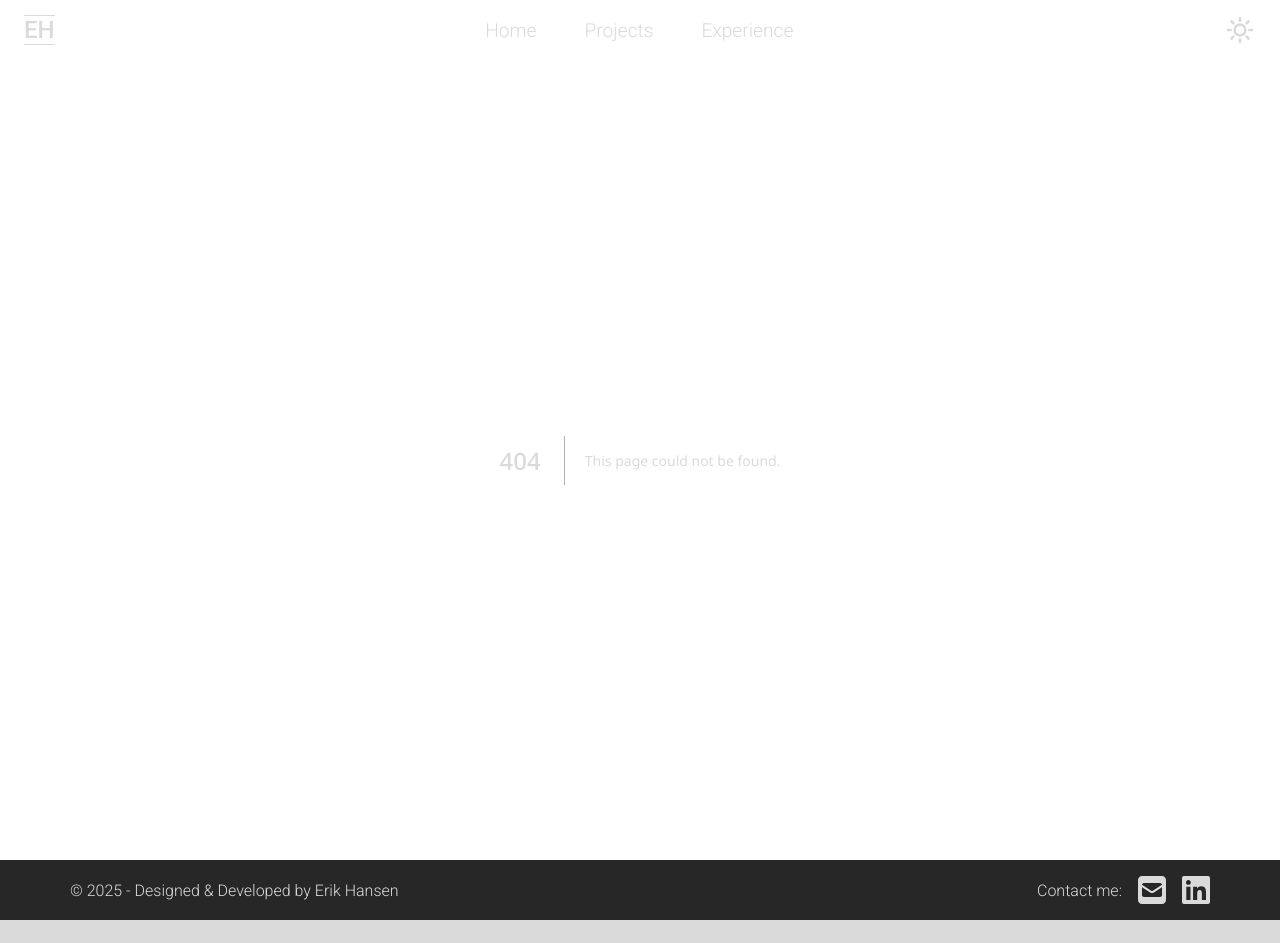
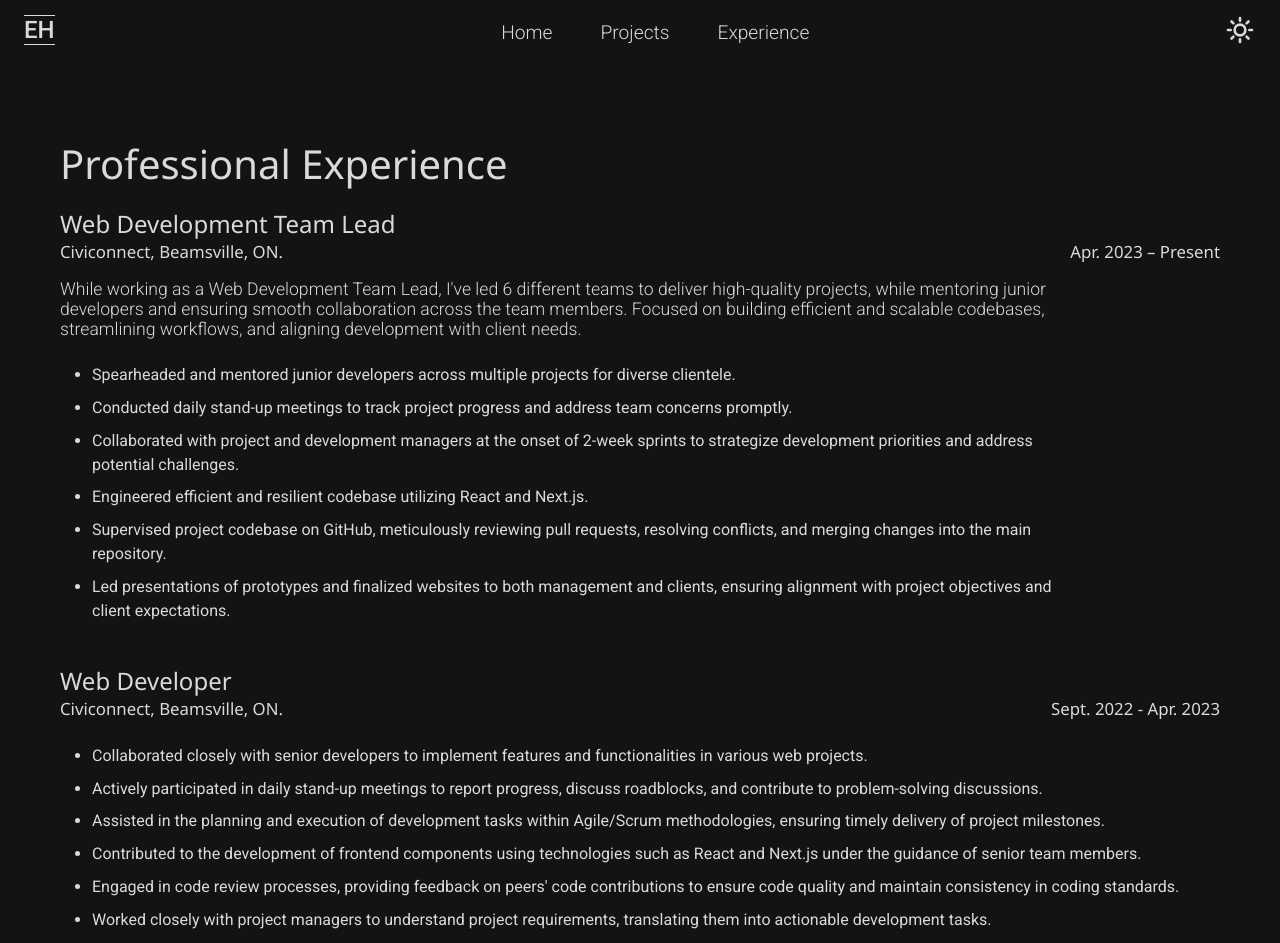
Before and after one commit to EHansen94/portfolio, a Next.js app: page /experience in a window 1280 px wide. Before the commit this address had no page. Shown: the top 943 px of the page. Before the commit the page ends 920 px from the top, so only its background shows below. Built offline with nearby package versions, Linux system fonts and the light colour scheme.

Commit message:
experiences page layout, navbar fixes

```diff
--- a/src/components/Navbar.jsx
+++ b/src/components/Navbar.jsx
@@ -3,12 +3,6 @@ import { useRouter } from "next/router";
 import { DarkModeContext } from "@/util/darkModeContext";
 import Link from "next/link";
 import styles from "@/styles/components/Navbar.module.css";
-import homeL from "../../public/icons/home.svg";
-import homeD from "../../public/icons/home-dark.svg";
-import projectsL from "../../public/icons/projects.svg";
-import projectsD from "../../public/icons/projects-dark.svg";
-import contactL from "../../public/icons/contact.svg";
-import contactD from "../../public/icons/contact-dark.svg";
 import sun from "../../public/icons/sun.svg";
 import { FontAwesomeIcon } from "@fortawesome/react-fontawesome";
 import { faMoon } from "@fortawesome/free-regular-svg-icons";
--- a/src/pages/_app.js
+++ b/src/pages/_app.js
@@ -2,6 +2,9 @@ import "@/styles/globals.css";
 import { DarkModeProvider } from "@/util/darkModeContext";
 import Navbar from "@/components/Navbar";
 import Footer from "@/components/Footer";
+import "@fortawesome/fontawesome-svg-core/styles.css";
+import { config } from "@fortawesome/fontawesome-svg-core";
+config.autoAddCss = false;
 
 export default function App({ Component, pageProps }) {
 	return (
--- /dev/null
+++ b/src/pages/experience.jsx
@@ -0,0 +1,112 @@
+import React from "react";
+import styles from "@/styles/pages/experience.module.css";
+
+export default function experience() {
+	return (
+		<div className={styles["experience-container"]}>
+			<h2>Professional Experience</h2>
+			<div className={styles["experiences"]}>
+				<div className={styles["experience"]}>
+					<div className={styles["job-title"]}>
+						<h4>Web Development Team Lead</h4>
+						<div className={styles["job-date"]}>
+							<h5>Civiconnect, Beamsville, ON.</h5>
+							<h5>Apr. 2023 – Present</h5>
+						</div>
+					</div>
+					<div className={styles["job-description"]}>
+						<p>
+							While working as a Web Development Team Lead, I've
+							led 6 different teams to deliver high-quality
+							projects, while mentoring junior developers and
+							ensuring smooth collaboration across the team
+							members. Focused on building efficient and scalable
+							codebases, streamlining workflows, and aligning
+							development with client needs.
+						</p>
+						<ul>
+							<li>
+								Spearheaded and mentored junior developers
+								across multiple projects for diverse clientele.
+							</li>
+							<li>
+								Conducted daily stand-up meetings to track
+								project progress and address team concerns
+								promptly.
+							</li>
+							<li>
+								Collaborated with project and development
+								managers at the onset of 2-week sprints to
+								strategize development priorities and address
+								potential challenges.
+							</li>
+							<li>
+								Engineered efficient and resilient codebase
+								utilizing React and Next.js.
+							</li>
+							<li>
+								Supervised project codebase on GitHub,
+								meticulously reviewing pull requests, resolving
+								conflicts, and merging changes into the main
+								repository.
+							</li>
+							<li>
+								Led presentations of prototypes and finalized
+								websites to both management and clients,
+								ensuring alignment with project objectives and
+								client expectations.
+							</li>
+						</ul>
+					</div>
+				</div>
+				<div className={styles["experience"]}>
+					<div className={styles["job-title"]}>
+						<h4>Web Developer</h4>
+						<div className={styles["job-date"]}>
+							<h5>Civiconnect, Beamsville, ON.</h5>
+							<h5>Sept. 2022 - Apr. 2023</h5>
+						</div>
+					</div>
+					<ul>
+						<li>
+							Collaborated closely with senior developers to
+							implement features and functionalities in various
+							web projects.
+						</li>
+						<li>
+							Actively participated in daily stand-up meetings to
+							report progress, discuss roadblocks, and contribute
+							to problem-solving discussions.
+						</li>
+						<li>
+							Assisted in the planning and execution of
+							development tasks within Agile/Scrum methodologies,
+							ensuring timely delivery of project milestones.
+						</li>
+						<li>
+							Contributed to the development of frontend
+							components using technologies such as React and
+							Next.js under the guidance of senior team members.
+						</li>
+						<li>
+							Engaged in code review processes, providing feedback
+							on peers' code contributions to ensure code quality
+							and maintain consistency in coding standards.
+						</li>
+						<li>
+							Worked closely with project managers to understand
+							project requirements, translating them into
+							actionable development tasks.
+						</li>
+						<li>
+							Assisted in the presentation of project prototypes
+							and final deliverables to internal stakeholders and
+							clients, ensuring alignment with project objectives
+							and client expectations.
+						</li>
+					</ul>
+				</div>
+			</div>
+		</div>
+	);
+}
--- a/src/styles/components/Navbar.module.css
+++ b/src/styles/components/Navbar.module.css
@@ -1,13 +1,22 @@
 .navbar-container {
+	position: fixed;
+	top: 0;
+	left: 0;
+	width: 100%;
+	z-index: 1000;
+	background: var(--primary-background);
 	height: 60px;
 	padding: 24px;
 	display: flex;
 	align-items: center;
 	justify-content: space-between;
+	/* border-bottom: 1px solid var(--primary-text); */
 }
 
 .nav-links {
 	display: flex;
+	justify-content: space-between;
+	padding-bottom: 8px;
 	gap: 3rem;
 }
 
--- a/src/styles/globals.css
+++ b/src/styles/globals.css
@@ -46,6 +46,20 @@ h3 {
 	color: var(--primary-text);
 }
 
+h4 {
+	font-family: "Noto Sans", sans-serif;
+	font-weight: 400;
+	font-size: 1.5rem;
+	color: var(--primary-text);
+}
+
+h5 {
+	font-family: "Noto Sans", sans-serif;
+	font-weight: 400;
+	font-size: 1.05rem;
+	color: var(--primary-text);
+}
+
 p {
 	font-family: "Roboto", sans-serif;
 	font-size: 1.2rem;
@@ -60,3 +74,18 @@ a {
 	text-decoration: none;
 	color: var(--primary-text);
 }
+
+ul {
+	list-style: disc;
+	margin-left: 2rem;
+	margin-top: 1.5rem;
+}
+
+li {
+	font-family: "Roboto", sans-serif;
+	font-size: 1rem;
+	font-weight: 400;
+	color: var(--primary-text);
+	padding-bottom: 0.55rem;
+	line-height: 1.5;
+}
--- /dev/null
+++ b/src/styles/pages/experience.module.css
@@ -0,0 +1,40 @@
+.experience-container {
+	max-width: 1200px;
+	margin: 8.5rem auto 2rem auto;
+	padding: 0 20px;
+}
+
+.experience-container h2 {
+	margin-bottom: 1rem;
+}
+
+.experiences {
+	display: flex;
+	flex-direction: column;
+	gap: 2rem;
+}
+
+.job-title {
+	display: flex;
+	flex-direction: column;
+	text-align: left;
+}
+
+.job-date {
+	display: flex;
+	justify-content: space-between;
+}
+
+.job-title h3 {
+	font-size: 2rem;
+}
+
+.job-description {
+	max-width: 1000px;
+}
+
+.job-description p {
+	margin-top: 1rem;
+	font-size: 1.1rem;
+	font-weight: 400px;
+}
--- a/src/styles/pages/home.module.css
+++ b/src/styles/pages/home.module.css
@@ -4,4 +4,5 @@
 	display: flex;
 	flex-direction: column;
 	padding: 0 1.5rem;
+	margin-top: 4rem;
 }
--- a/src/util/projectData.jsx
+++ b/src/util/projectData.jsx
@@ -39,5 +39,5 @@ export const projectData = [
 	// 	desc: "Civiconnect main website.",
 	// },
 
-	// UMH, PNE, CERF, ALH, F4U, WCLA, Curly
+	// Others to include: UMH, PNE, CERF, ALH, F4U, WCLA, Curly
 ];
```
Also changed, not shown: src/styles/components/Skills.module.css (+2 -7 lines).
